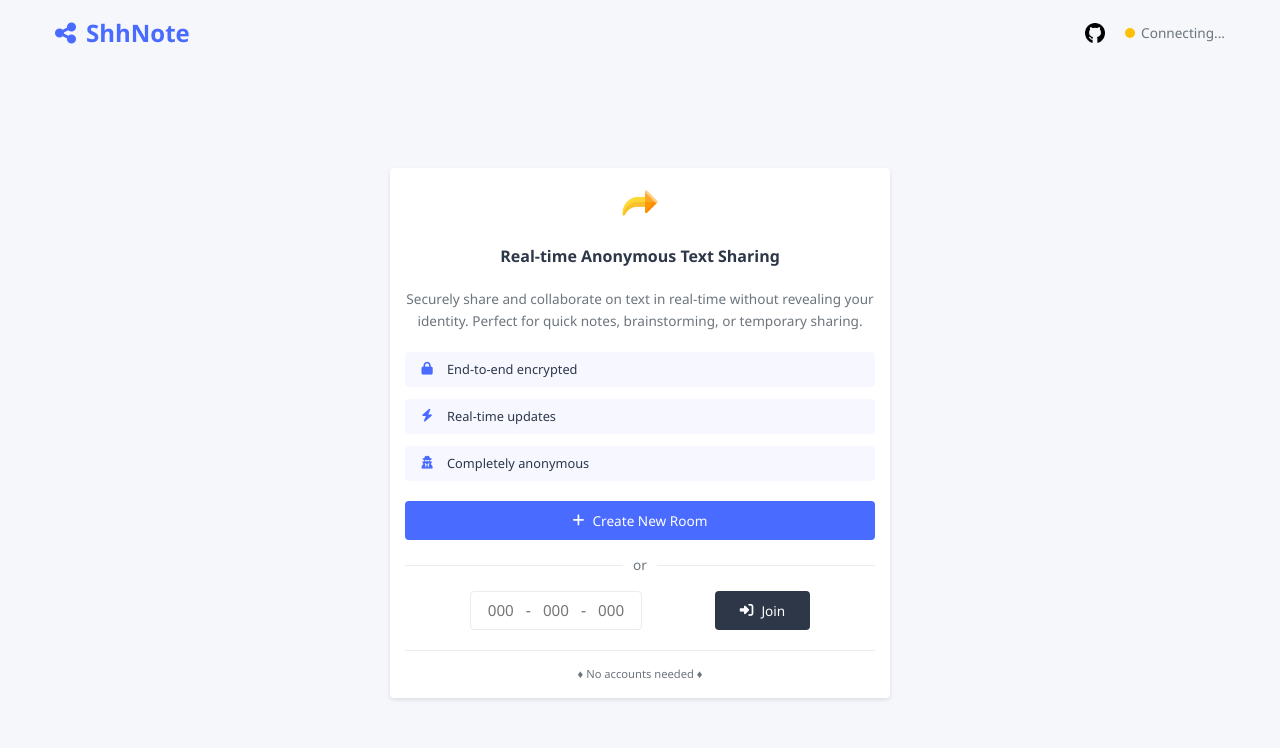
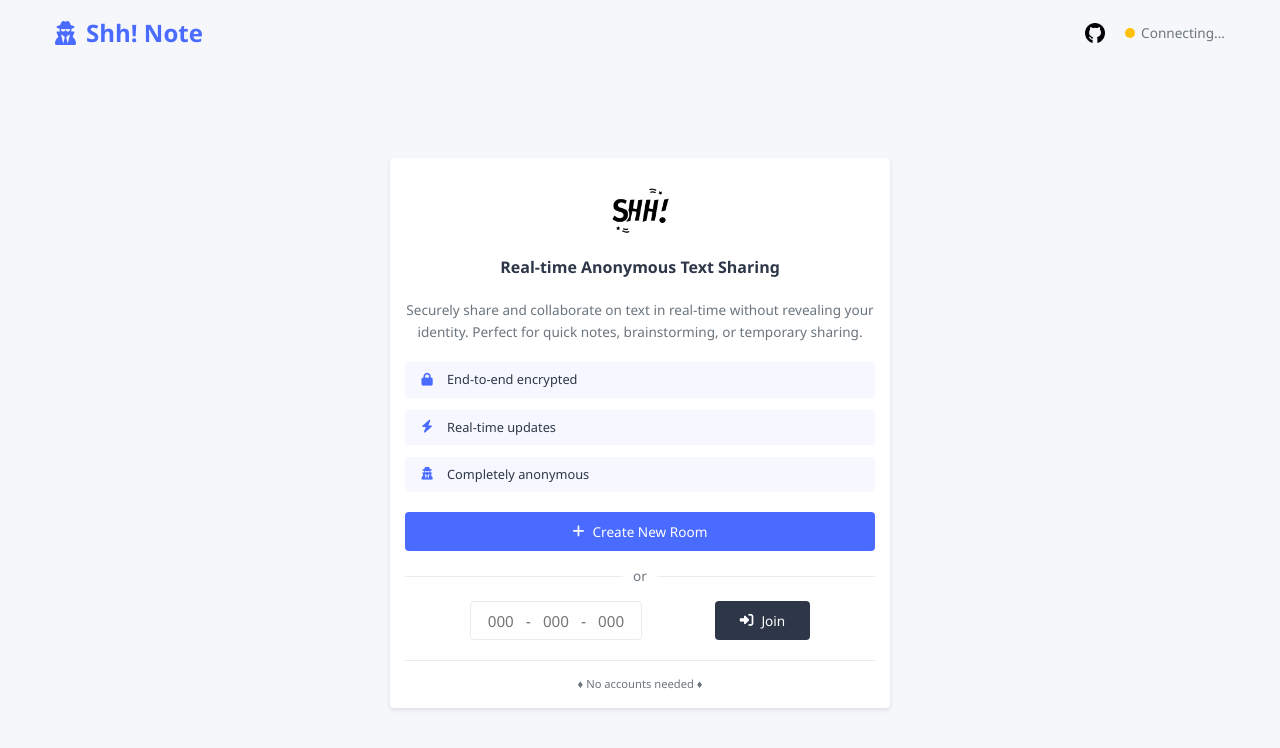
Before and after one commit to theriturajps/ShhNote, a website with bundled scripts: page public/index.html in a window 1280 px wide. Built offline with nearby package versions, Linux system fonts and the light colour scheme; files whose address does not match are found by name.

Commit message:
Update welcome screen: resize logo and adjust title for improved visibility

```diff
--- a/public/css/style.css
+++ b/public/css/style.css
@@ -140,8 +140,8 @@ main {
 }
 
 .welcome-logo {
-  height: 40px;
-  margin-bottom: 15px;
+  height: 75px;
+  margin-bottom: 1px;
 }
 
 .welcome-description {
--- a/public/index.html
+++ b/public/index.html
@@ -5,7 +5,7 @@
   <meta charset="UTF-8">
   <meta name="viewport" content="width=device-width, initial-scale=1.0">
   <link rel="shortcut icon" href="./images/logo.png" type="image/x-icon">
-  <title>ShhNote - Real-time Anonymous Text Sharing</title>
+  <title>Shh! Note - Real-time Anonymous Text Sharing</title>
   <link rel="stylesheet" href="css/style.css">
   <link rel="stylesheet" href="https://cdnjs.cloudflare.com/ajax/libs/font-awesome/6.4.0/css/all.min.css">
   <!-- Add QRCode.js library [ <script src="https://cdn.jsdelivr.net/npm/qrcode@1.5.1/build/qrcode.min.js"></script> ] -->
@@ -15,7 +15,7 @@
 <body>
   <div class="app-container">
     <header>
-      <h1><i class="fas fa-share-alt"></i> ShhNote</h1>
+      <h1><i class="fas fa-user-secret"></i> Shh! Note</h1>
       <div class="header-right">
         <div class="header-link">
           <a href="https://github.com/theriturajps" target="_blank" rel="noopener">
@@ -34,7 +34,7 @@
       <div id="welcome-screen" class="screen active">
         <div class="welcome-card">
           <div class="logo-container">
-            <img src="./images/logo.png" alt="ShhNote Logo" class="welcome-logo">
+            <img src="./images/shh.png" alt="ShhNote Logo" class="welcome-logo">
             <h2>Real-time Anonymous Text Sharing</h2>
           </div>
 
--- a/public/js/client.js
+++ b/public/js/client.js
@@ -377,7 +377,7 @@ function renderUsersList(users) {
     const isCurrentUser = user.id === socket.id;
 
     li.innerHTML = `
-      <i class="fas fa-user"></i>
+      <i class="fas fa-user-tie"></i>
       ${user.name} ${isCurrentUser ? '(You)' : ''}
     `;
 
```
Also changed, not shown: public/images/shh.png (added).
